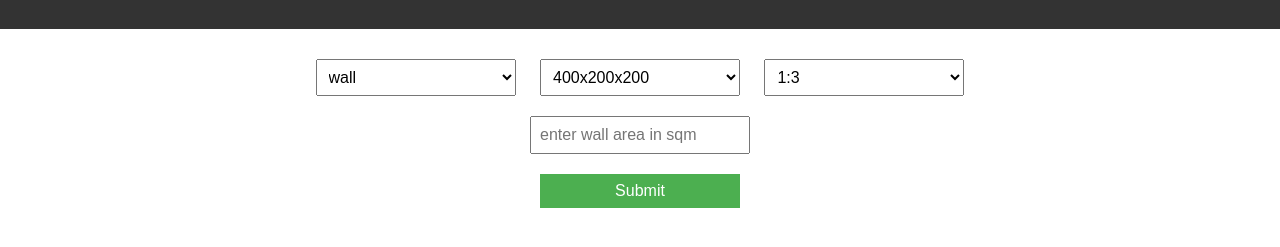
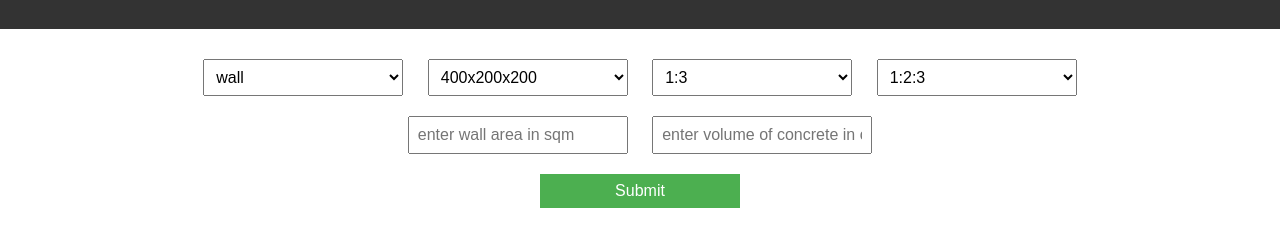
Before and after one commit to Senmakana/Mywebapp, a plain HTML site: page index.html in a window 1280 px wide. Shown: the part 71-318 px from the top of the page. Drawn offline with Linux system fonts and the light colour scheme.

Commit message:
Update index.html

```diff
--- a/index.html
+++ b/index.html
@@ -19,19 +19,26 @@
                 concrete
             </option>
         </select>
-    <select id="blocks">
+        </select>
+    <select id="blocksDropDownMenu">
         <option value="400x200x200">
             400x200x200
         </option>
       <option value="360x180x180">360x180x180</option>
       <option value="300x150x150">300x150x150</option>
     </select>
-    <select id="ratio">
+    <select id="mortaRatioDropDownMenu">
       <option value="1:3">1:3</option>
       <option value="1:4">1:4</option>
     </select>
+    <select id="concreteRatioDropDownMenu">
+      <option value="1:2:3">1:2:3</option>
+      <option value="1:2:4">1:2:4</option>
+    ..<option value="1:4:8">1:4:8</option>
+    </select>
     <br>
-    <input type="text" id="quantityInputField" placeholder="enter wall area in sqm">
+    <input type="text" id="wallAreaInput" placeholder="enter wall area in sqm">
+    <input type="text" id="concreteVolumeInputField" placeholder="enter volume of concrete in cm">
     <br>
     <button onclick="submitForm()">Submit</button>
     <br>
```
